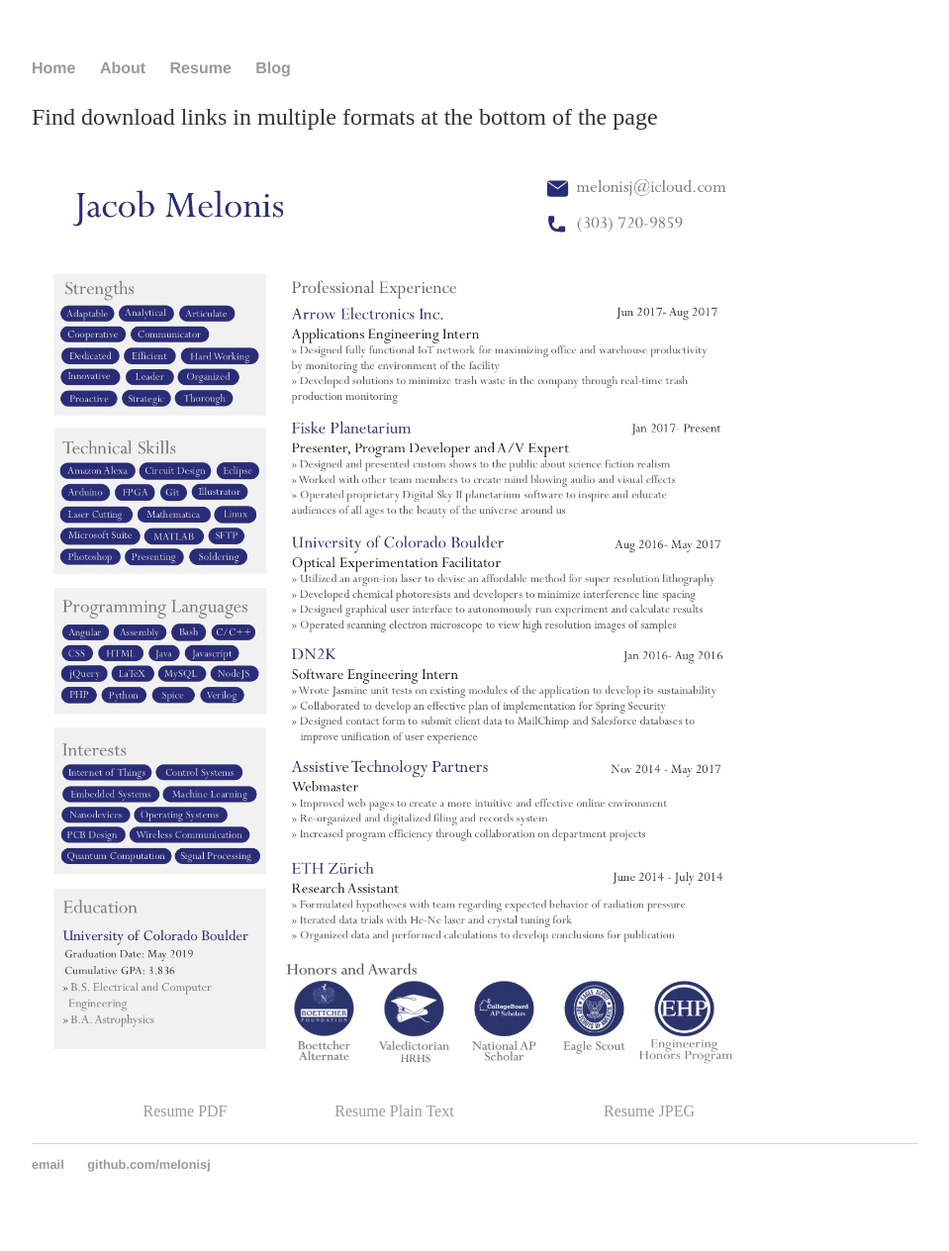
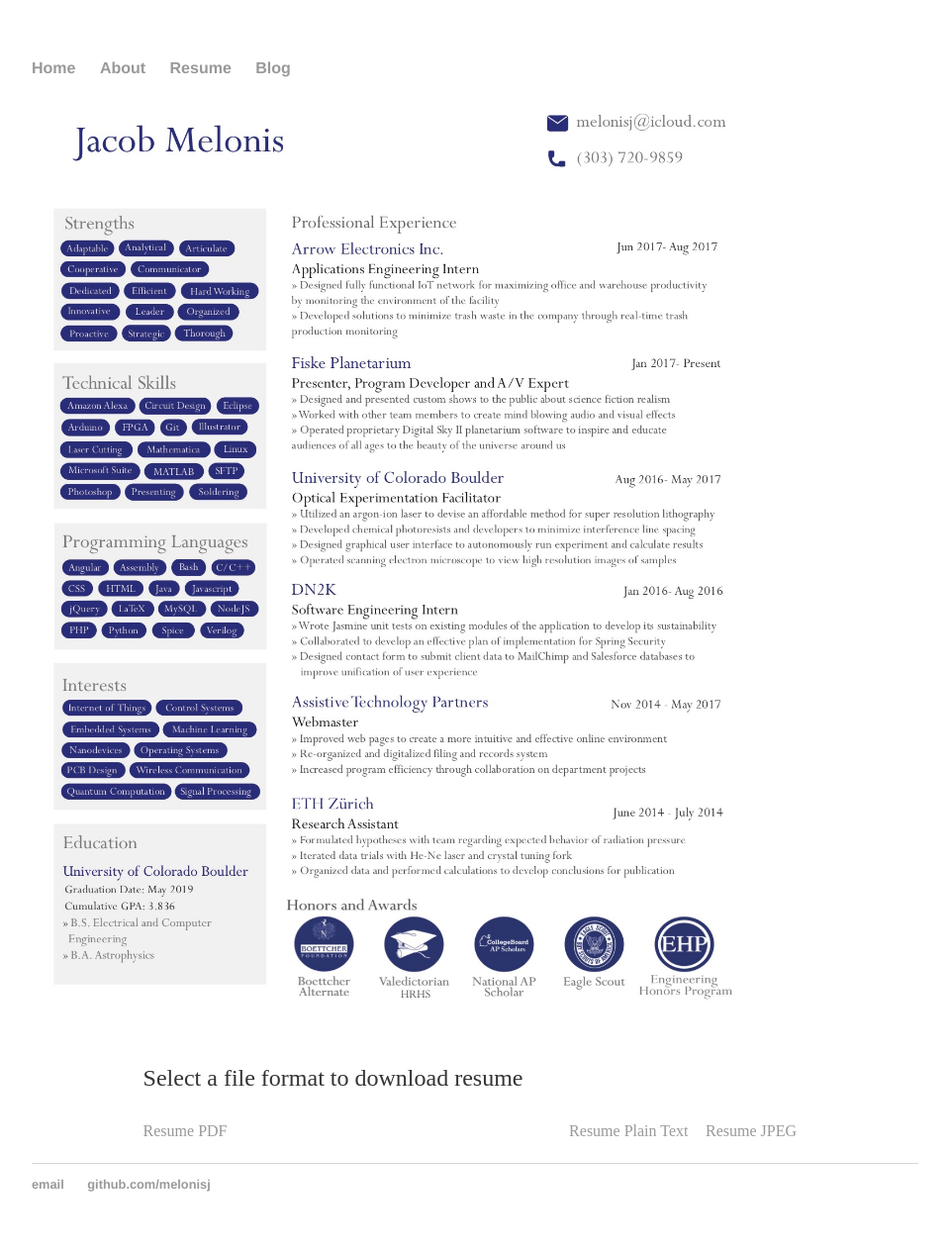
Before and after one commit to melonisj/melonisj.github.io, a Jekyll site: the page built from cv/index.html, in a window 1280 px wide. Shown: the whole page at 99% size, without its empty margins (160-1119 px from the left). Built offline with Jekyll 4.4.1, drawn with Linux system fonts in a browser that asks for light colours.

Commit message:
Update index.html

```diff
--- a/cv/index.html
+++ b/cv/index.html
@@ -3,9 +3,11 @@
 title: Jacob Melonis Resume
 ---
 <div class="blurb">
-	<p>Find download links in multiple formats at the bottom of the page</p>
 	<img src="../images/active-resume-ece.jpg" width="80%"/>
 	<table class="resume_links_table">
+		<tr>
+			<td><p>Select a file format to download resume</p></td>
+		</tr>
 		<tr>
 			<td><a href="../files/resume.pdf">Resume PDF</a></td><td><a href="../files/resume.txt">Resume Plain Text</a></td><td><a href="../images/active-resume-ece.jpg">Resume JPEG</a></td>
 		</tr>
```
